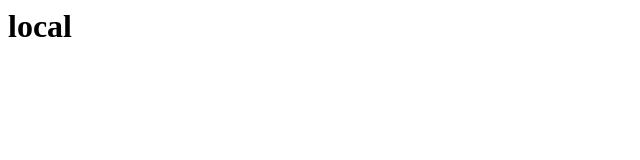
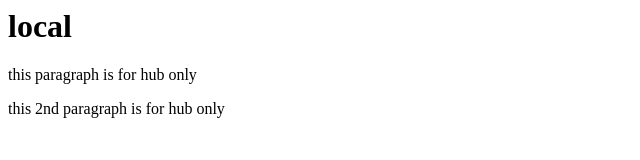
Before and after one commit to swastika101/conflic, a plain HTML site: page index.html in a window 1280 px wide. Shown: the whole page, without its empty margins (0-640 px from the left). Drawn offline with Linux system fonts and the light colour scheme.

Commit message:
Update index.html

```diff
--- a/index.html
+++ b/index.html
@@ -1,7 +1,10 @@
 <html>
-
+  <head>
+  </head>
 
   <body>
     <h1>local</h1>
+    <p>this paragraph is for hub only</p>
+    <p>this 2nd paragraph is for hub only</p>
   </body>
 </html>
```
